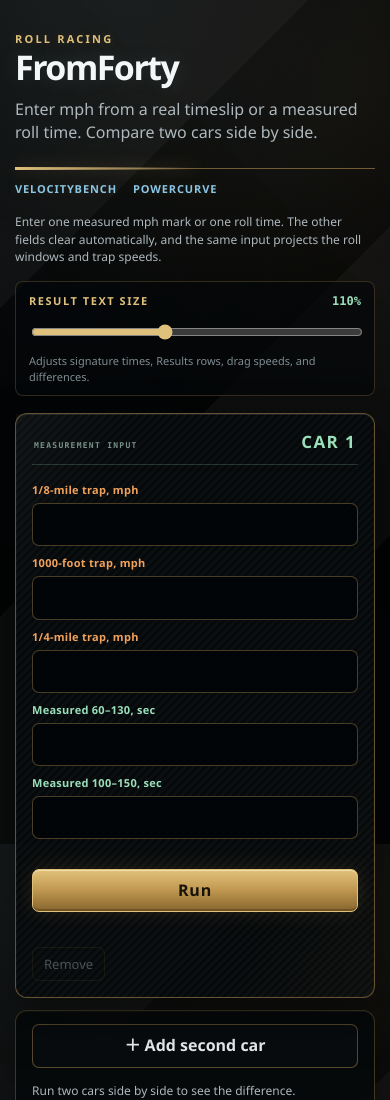
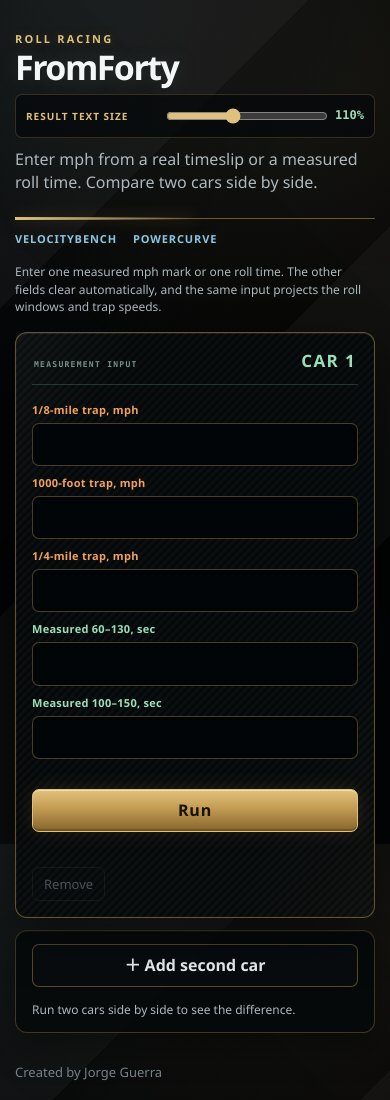
Before and after one commit to 01ls1z28-coder/fromforty, a plain HTML site: page index.html in a window 390 px wide. Shown: the top 1100 px of the page. Drawn offline with Linux system fonts and the light colour scheme.

Commit message:
Move the result-text slider onto the title line.
Centered in the header. Default stays 110%.

```diff
--- a/css/app.css
+++ b/css/app.css
@@ -2138,3 +2138,67 @@ input::placeholder { color: #607078; }
     font-size: calc(10px * var(--result-scale));
   }
 }
+
+/* Header control: keep the result-size slider on the title line and use the
+   existing header space instead of adding another page row. */
+.top {
+  display: grid;
+  grid-template-columns: minmax(0, 1fr) minmax(280px, 360px) minmax(0, 1fr);
+  align-items: end;
+  gap: clamp(14px, 3vw, 32px);
+}
+
+.brand-block,
+.top .text-scale,
+.top .lede {
+  min-width: 0;
+}
+
+.top .text-scale {
+  display: grid;
+  grid-template-columns: minmax(0, 1fr) minmax(82px, 1.25fr) auto;
+  grid-template-areas: "label range value";
+  align-items: center;
+  gap: 0 9px;
+  width: 100%;
+  max-width: none;
+  margin: 0;
+  padding: 7px 10px;
+  border-radius: 7px;
+}
+
+.top .text-scale-head { display: contents; }
+.top .text-scale label { grid-area: label; min-width: 0; font-size: 10px; letter-spacing: .10em; }
+.top .text-scale output { grid-area: value; }
+.top .text-scale input[type="range"] { grid-area: range; }
+.top .text-scale p {
+  position: absolute;
+  width: 1px;
+  height: 1px;
+  margin: -1px;
+  padding: 0;
+  overflow: hidden;
+  clip: rect(0, 0, 0, 0);
+  white-space: nowrap;
+  border: 0;
+}
+
+@media (max-width: 920px) {
+  .top {
+    grid-template-columns: minmax(0, .95fr) minmax(190px, 1.25fr);
+    gap: 12px 16px;
+  }
+
+  .top .text-scale { justify-self: stretch; }
+  .top .lede { grid-column: 1 / -1; }
+}
+
+@media (max-width: 460px) {
+  .top {
+    grid-template-columns: 1fr;
+    gap: 10px;
+  }
+
+  .top .text-scale,
+  .top .lede { grid-column: auto; }
+}
--- a/index.html
+++ b/index.html
@@ -8,10 +8,18 @@
 </head>
 <body>
   <header class="top">
-    <div>
+    <div class="brand-block">
       <p class="mark">Roll racing</p>
       <h1>FromForty</h1>
     </div>
+    <section class="text-scale" aria-label="Result text size">
+      <div class="text-scale-head">
+        <label for="result-scale">Result text size</label>
+        <output id="result-scale-value" for="result-scale">110%</output>
+      </div>
+      <input id="result-scale" type="range" min="1" max="1.25" step="0.01" value="1.10" aria-describedby="result-scale-help">
+      <p id="result-scale-help">Adjusts signature times, Results rows, drag speeds, and differences.</p>
+    </section>
     <p class="lede">Enter mph from a real timeslip or a measured roll time. Compare two cars side by side.</p>
   </header>
 
@@ -21,15 +29,6 @@
   </nav>
 
   <p class="driver-line">Enter one measured mph mark or one roll time. The other fields clear automatically, and the same input projects the roll windows and trap speeds.</p>
-
-  <section class="text-scale" aria-label="Result text size">
-    <div class="text-scale-head">
-      <label for="result-scale">Result text size</label>
-      <output id="result-scale-value" for="result-scale">110%</output>
-    </div>
-    <input id="result-scale" type="range" min="1" max="1.25" step="0.01" value="1.10" aria-describedby="result-scale-help">
-    <p id="result-scale-help">Adjusts signature times, Results rows, drag speeds, and differences.</p>
-  </section>
 
   <div id="cars" class="cars"></div>
 
```
